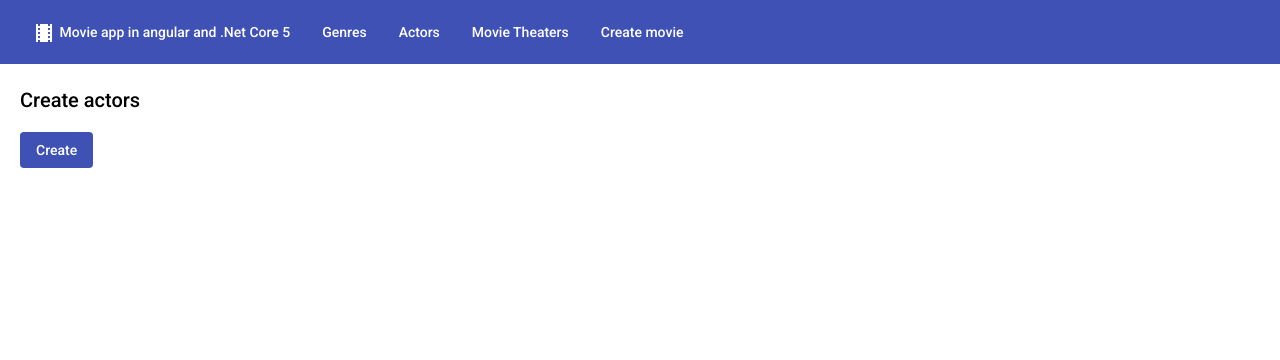
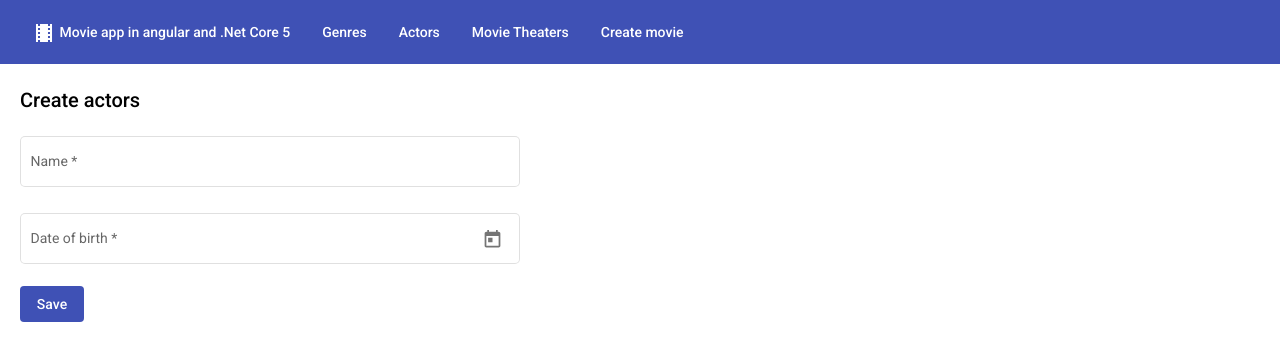
Before and after one commit to Fausio/angular-movies-app, an Angular app: page /ator/create in a window 1280 px wide. Shown: the top 360 px of the page. Built offline with nearby package versions, Linux system fonts and the light colour scheme.

Commit message:
Working With Dates - Actor Form

```diff
--- a/src/app/app.module.ts
+++ b/src/app/app.module.ts
@@ -24,6 +24,7 @@ import { ReactiveFormsModule } from '@angular/forms';
 import { FormGenreComponent } from './genre/form-genre/form-genre.component';
 import { GenreEditComponent } from './genre/genre-edit/genre-edit.component';
 import { FilterComponent } from './movies/filter/filter.component';
+import { AtorFormComponent } from './ator/ator-form/ator-form.component';
 
 
 @NgModule({
@@ -46,7 +47,8 @@ import { FilterComponent } from './movies/filter/filter.component';
     MovietheaterEditComponent,
     FormGenreComponent,
     GenreEditComponent,
-    FilterComponent
+    FilterComponent,
+    AtorFormComponent
   ],
   imports: [
     BrowserModule,
--- a/src/app/ator/ator-create/ator-create.component.html
+++ b/src/app/ator/ator-create/ator-create.component.html
@@ -1,5 +1,4 @@
 <h2>Create actors </h2>
 
 
-
-<button mat-flat-button color="primary"  routerLink ="genre-create" (click)="SaveChanges()" >Create </button>
+<app-ator-form  (onSaveChanges)="saveChanges($event)"></app-ator-form>
--- a/src/app/ator/ator-create/ator-create.component.ts
+++ b/src/app/ator/ator-create/ator-create.component.ts
@@ -1,5 +1,6 @@
 import { Component, OnInit } from '@angular/core';
 import { Router } from '@angular/router';
+import { atorCreationDTO } from '../ator.model';
 
 @Component({
   selector: 'app-ator-create',
@@ -13,7 +14,9 @@ export class AtorCreateComponent implements OnInit {
   ngOnInit(): void {
   }
 
-  SaveChanges(){
+  saveChanges(event : atorCreationDTO){
+
+    console.log(event);
     this.router.navigate(['/ator'])
   }
 
--- a/src/app/ator/ator-edit/ator-edit.component.html
+++ b/src/app/ator/ator-edit/ator-edit.component.html
@@ -1 +1,6 @@
-<p>ator-edit works!</p>
+<h2>Edit actors </h2>
+
+
+<app-ator-form [atorModel]="atorToEdit" (onSaveChanges)="SaveChanges($event)" >
+
+</app-ator-form>
--- a/src/app/ator/ator-edit/ator-edit.component.ts
+++ b/src/app/ator/ator-edit/ator-edit.component.ts
@@ -1,5 +1,6 @@
 import { Component, OnInit } from '@angular/core';
 import { ActivatedRoute, Router } from '@angular/router';
+import { atorCreationDTO } from '../ator.model';
 
 @Component({
   selector: 'app-ator-edit',
@@ -10,11 +11,24 @@ export class AtorEditComponent implements OnInit {
 
   constructor(private router :Router, private activatedRoute: ActivatedRoute) { }
 
+  atorToEdit: atorCreationDTO = {
+    Name:'Luis Matsinhe',
+    DateOfBirth: new Date()
+  }
+
   ngOnInit(): void {
 
     this.activatedRoute.params.subscribe( paramiter =>{
       //  alert(paramiter.id);
     })
+
+
   }
 
+
+  SaveChanges(event : atorCreationDTO){
+
+    console.log(event);
+
+  }
 }
--- /dev/null
+++ b/src/app/ator/ator-form/ator-form.component.css
@@ -0,0 +1,10 @@
+form{
+    width:500px;
+}
+
+form mat-form-field{
+    width:100%;
+    margin-right: 1em;
+}
+
+button{margin-right: 1em;}
--- /dev/null
+++ b/src/app/ator/ator-form/ator-form.component.html
@@ -0,0 +1,22 @@
+<form  [formGroup]="form">
+    <mat-form-field appearance="outline">
+        <mat-label>
+             Name
+        </mat-label>
+        <input formControlName="Name"  matInput>
+    </mat-form-field>
+
+    <mat-form-field appearance="outline">
+        <mat-label>
+            Date of birth
+        </mat-label>
+        <input formControlName="DateOfBirth" matInput [matDatepicker] ="picker" />
+       <mat-datepicker-toggle matSuffix [for]="picker"></mat-datepicker-toggle>
+        <mat-datepicker #picker></mat-datepicker>
+    </mat-form-field>
+
+    <div>
+        <button mat-flat-button color="primary" (click)="saveChanges()">Save</button>
+    </div>
+
+</form>
--- /dev/null
+++ b/src/app/ator/ator-form/ator-form.component.ts
@@ -0,0 +1,39 @@
+import { Component, EventEmitter, Input, OnInit, Output } from '@angular/core';
+import { FormBuilder, FormGroup, Validators } from '@angular/forms';
+import { atorCreationDTO } from '../ator.model';
+
+@Component({
+  selector: 'app-ator-form',
+  templateUrl:'./ator-form.component.html',
+  styleUrls: ['./ator-form.component.css']
+})
+export class AtorFormComponent implements OnInit {
+
+  constructor(private formBulder:FormBuilder) { }
+
+  form: FormGroup | any  ;
+  @Output()
+  onSaveChanges =   new EventEmitter<atorCreationDTO>();
+
+  @Input()
+  atorModel: atorCreationDTO | undefined;
+
+  ngOnInit(): void {
+
+    this.form = this.formBulder.group({
+
+      Name:['',{ validators:[Validators.required]}],
+
+      DateOfBirth:['',{validators:[Validators.required]}]
+    });
+
+    if(this.atorModel !== undefined){
+      this.form.patchValue(this.atorModel)
+    }
+  }
+
+
+  saveChanges(){
+    this.onSaveChanges.emit(this.form.value);
+  }
+}
--- /dev/null
+++ b/src/app/ator/ator.model.ts
@@ -0,0 +1,4 @@
+export interface atorCreationDTO{
+    Name:string,
+    DateOfBirth:Date
+}
--- a/src/app/movies/filter/filter.component.ts
+++ b/src/app/movies/filter/filter.component.ts
@@ -60,7 +60,6 @@ export class FilterComponent implements OnInit {
 
 
     this.form = this.formBuilder.group({
-
       Title:'',
       GenreId:0,
       UpcomingReleases:false,
```
Also changed, not shown: src/app/material/material.module.ts (+5 -2 lines).
